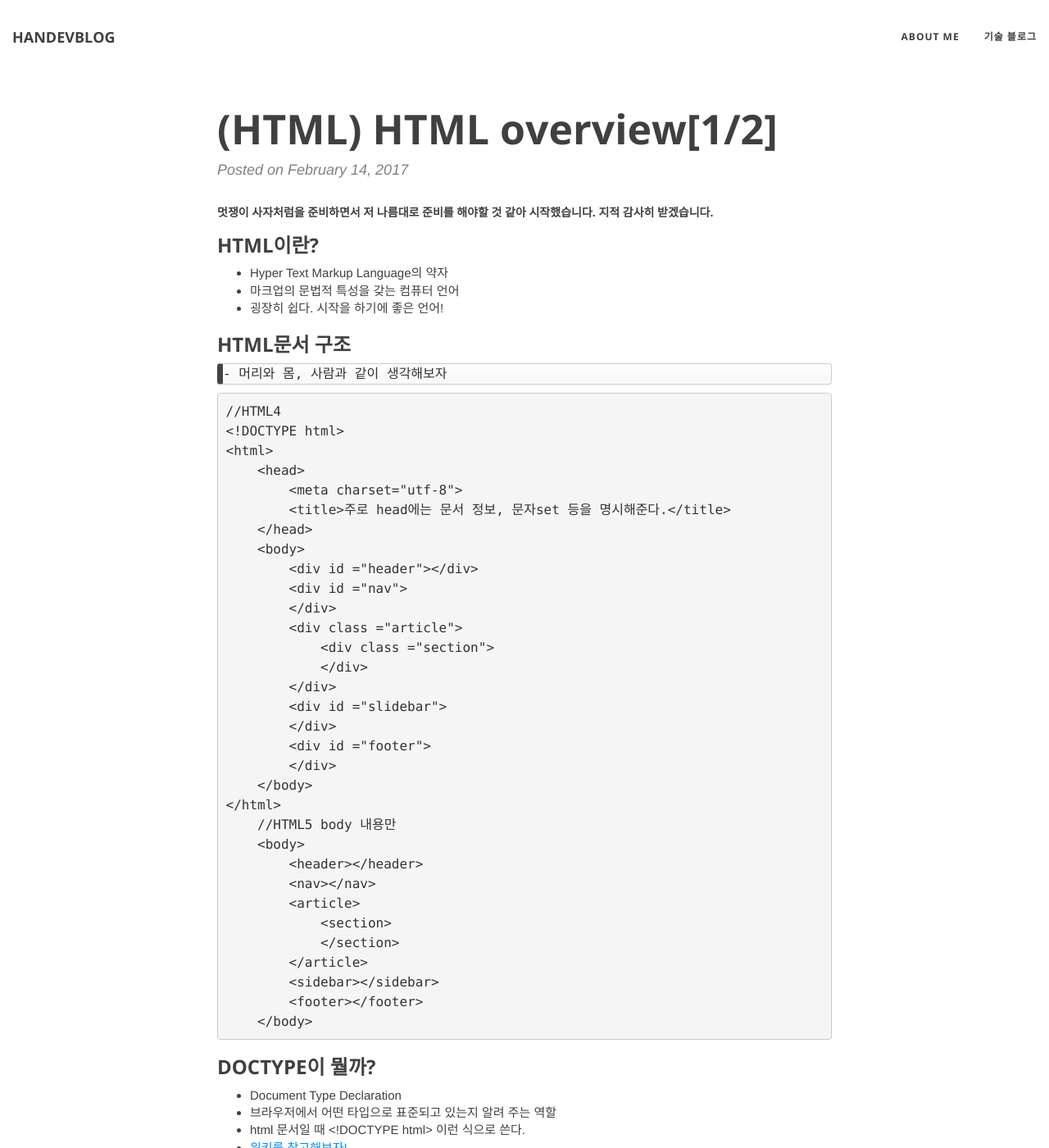
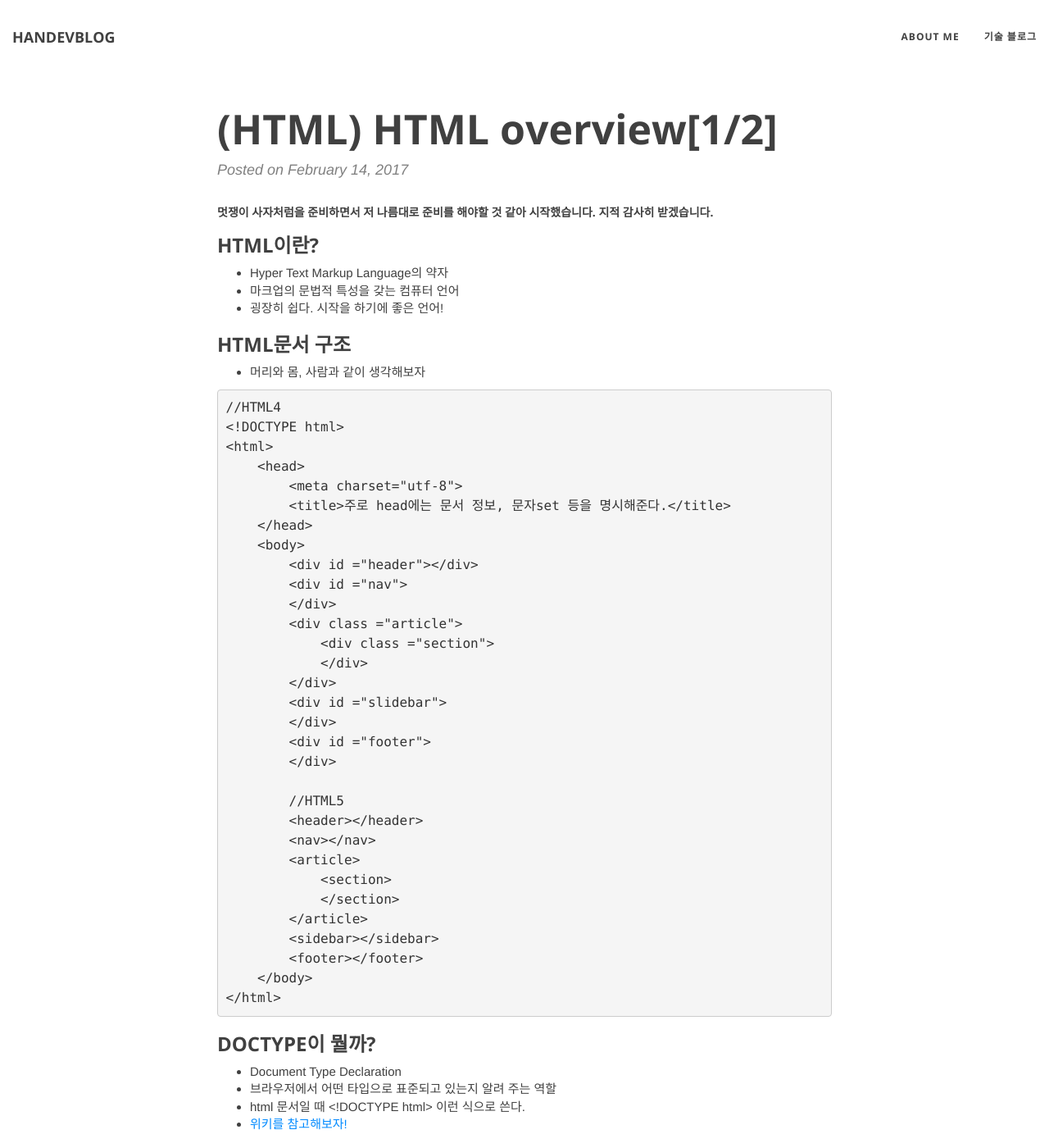
Before and after one commit to hanjungv/hanjungv.github.io, a Jekyll site: the page built from _posts/2017-02/14/2017-02-14-1_HTML_HTMLOVERVIEW.markdown, in a window 1280 px wide and 1400 px high. Shown: the whole window at 82% size. Built offline with Jekyll 4.4.1, drawn with Linux system fonts in a browser that asks for light colours; nearby versions of some CDN libraries; comment, search, counter and statistics services are not loaded.

Commit message:
post update

````diff
--- a/_posts/2017-02/14/2017-02-14-1_HTML_HTMLOVERVIEW.markdown
+++ b/_posts/2017-02/14/2017-02-14-1_HTML_HTMLOVERVIEW.markdown
@@ -14,7 +14,7 @@ category: HTML
 * 굉장히 쉽다. 시작을 하기에 좋은 언어!
 
 ### HTML문서 구조
-    - 머리와 몸, 사람과 같이 생각해보자
+* 머리와 몸, 사람과 같이 생각해보자
 
 ```HTML
 //HTML4
@@ -36,10 +36,8 @@ category: HTML
         </div>
         <div id ="footer">
         </div>
-    </body>
-</html>
-    //HTML5 body 내용만
-    <body>
+
+        //HTML5
         <header></header>
         <nav></nav>
         <article>
@@ -49,6 +47,7 @@ category: HTML
         <sidebar></sidebar>
         <footer></footer>
     </body>
+</html>
 ```
 
 ### DOCTYPE이 뭘까?
````
